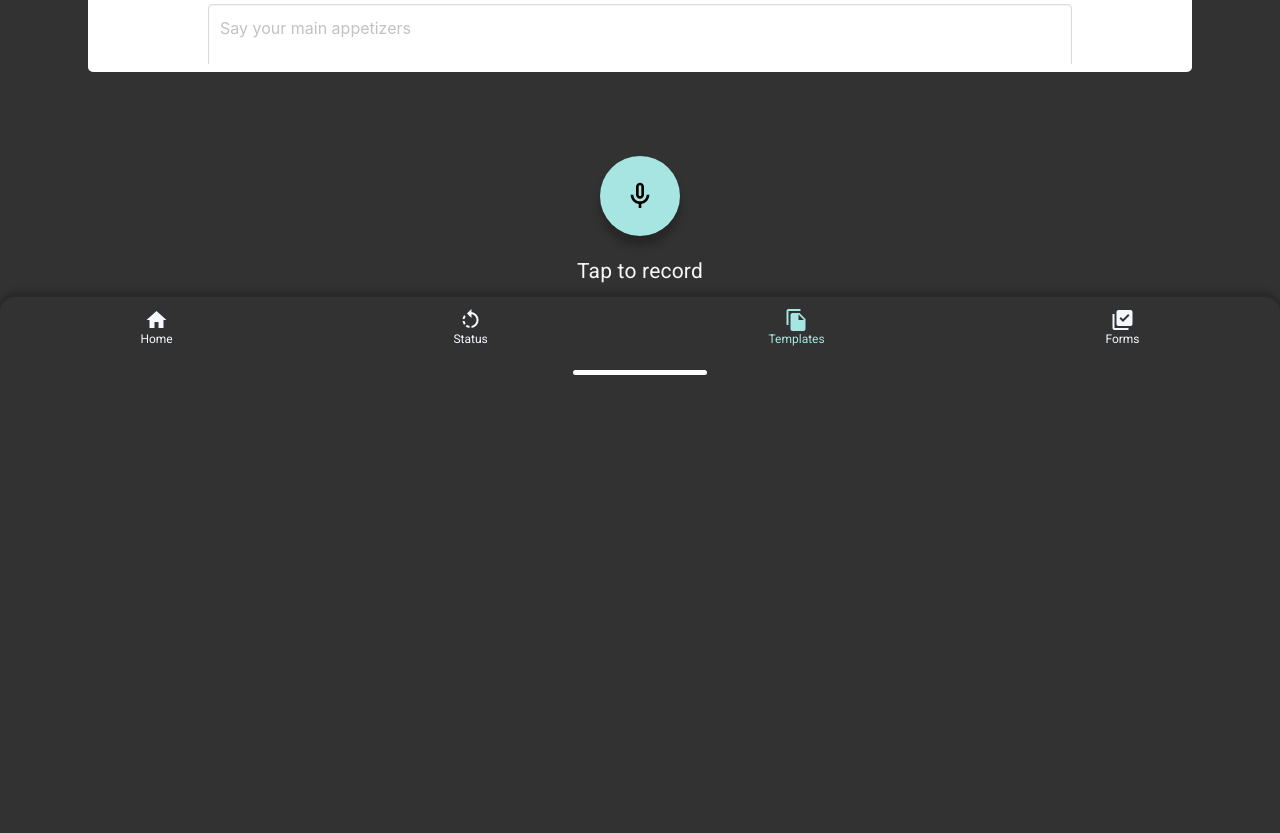
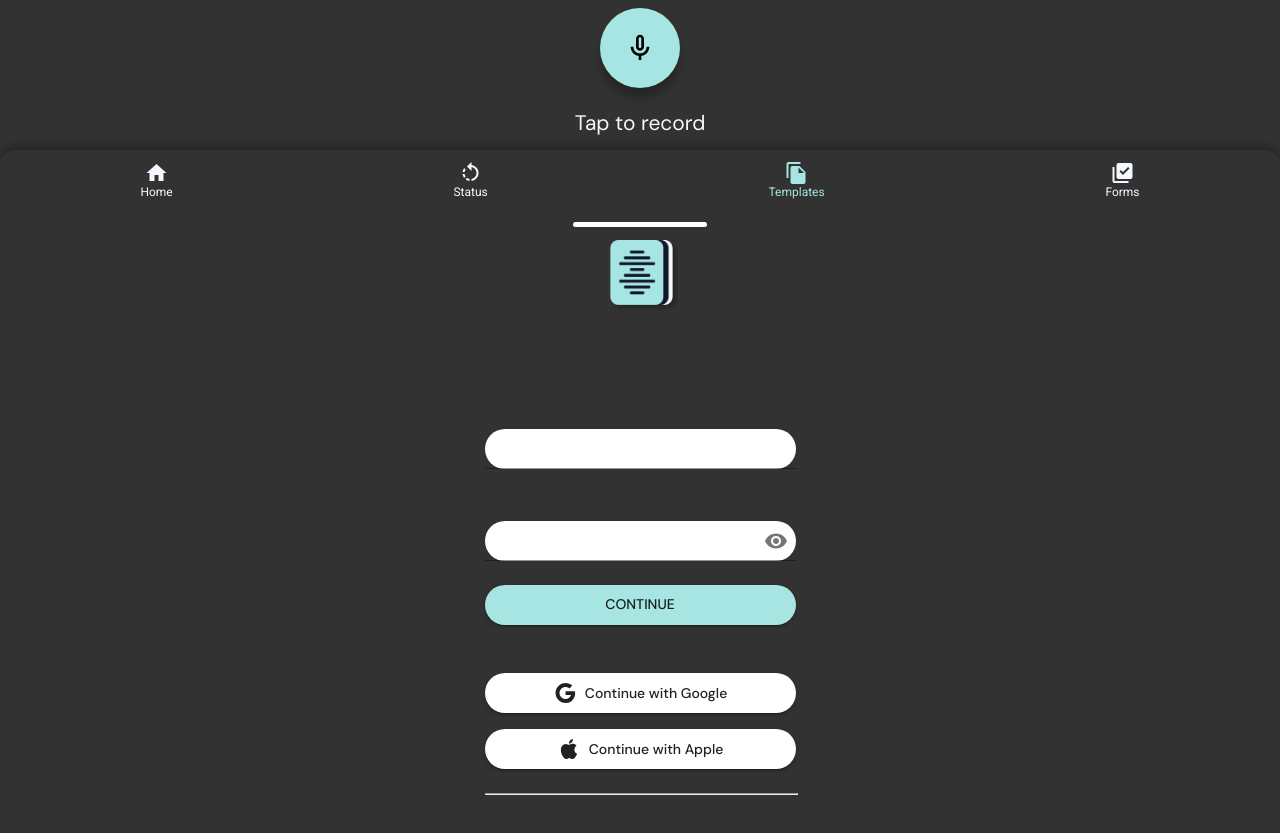
Before and after one commit to SantiagoUriarte/GoogleServerlessCloudHackathon2022, a React (Vite) app in the folder frontend/: page / in a window 1280 px wide. Shown: the part 413-1246 px from the top of the page. Before the commit the page ends 800 px from the top, so only its background shows below. Built offline with nearby package versions, Linux system fonts and the light colour scheme.

Commit message:
Completed login page UI

```diff
--- a/frontend/index.html
+++ b/frontend/index.html
@@ -3,6 +3,18 @@
   <head>
     <meta charset="UTF-8" />
     <link rel="icon" type="image/svg+xml" href="/src/favicon.svg" />
+    <link rel="preconnect" href="https://fonts.googleapis.com" />
+    <link rel="preconnect" href="https://fonts.gstatic.com" crossorigin />
+    <link
+      href="https://fonts.googleapis.com/css2?family=DM+Sans:wght@400;500;700&family=Source+Sans+Pro:ital,wght@0,200;0,300;0,400;0,700;1,200;1,600&display=swap"
+      rel="stylesheet"
+    />
+    <link rel="preconnect" href="https://fonts.googleapis.com" />
+    <link rel="preconnect" href="https://fonts.gstatic.com" crossorigin />
+    <link
+      href="https://fonts.googleapis.com/css2?family=DM+Sans:wght@400;500;700&family=Source+Sans+Pro:ital,wght@0,200;0,300;0,400;0,700;1,200;1,600&family=Urbanist:wght@400;500;700&display=swap"
+      rel="stylesheet"
+    />
     <meta name="viewport" content="width=device-width, initial-scale=1.0" />
     <link
       rel="stylesheet"
--- a/frontend/src/App.jsx
+++ b/frontend/src/App.jsx
@@ -3,6 +3,9 @@ import React from "react";
 import ShowTemplatePage from "./pages/ShowTemplatePage/ShowTemplatePage";
 import BottomNavbar from "./components/BottomNavbar/BottomNavbar";
 import BottomNavbarSpacer from "./components/BottomNavbarSpacer/BottomNavbarSpacer";
+import LoginButton from "./components/LoginButton/LoginButton";
+import InputBox from "./components/InputBox/InputBox";
+import LoginWrapper from "./components/LoginWrapper/LoginWrapper";
 
 const containerStyle = {
   height: "100vh",
@@ -19,6 +22,7 @@ export default function App() {
       <ShowTemplatePage />
       {/* <BottomNavbarSpacer /> */}
       <BottomNavbar />
+      <LoginWrapper></LoginWrapper>
     </Container>
   );
 }
--- /dev/null
+++ b/frontend/src/components/InputBox/InputBox.jsx
@@ -0,0 +1,94 @@
+import React from "react";
+import Visibility from "@mui/icons-material/Visibility";
+import VisibilityOff from "@mui/icons-material/VisibilityOff";
+import {
+  FormControl,
+  InputLabel,
+  OutlinedInput,
+  InputAdornment,
+  IconButton,
+  TextField,
+  FilledInput,
+  Box,
+} from "@mui/material";
+const InputBox = ({ style, onSubmitFunc, variant }) => {
+  const [values, setValues] = React.useState("");
+  let showAdornment = false;
+  switch (variant) {
+    case "text":
+      break;
+    case "password":
+      showAdornment = true;
+      break;
+    default:
+      break;
+  }
+
+  return (
+    <Box sx={{ ...style }}>
+      <FilledInput
+        onChange={(e) => {
+          const newValue = e.target.value;
+          setValues(newValue);
+          onSubmitFunc(newValue);
+        }}
+        sx={{
+          borderRadius: 30,
+          backgroundColor: "white",
+          width: 311,
+          height: 40,
+        }}
+        value={values.password}
+        endAdornment={
+          showAdornment ? (
+            <InputAdornment position="end">
+              <IconButton aria-label="toggle password visibility" edge="end">
+                {values.showPassword ? <VisibilityOff /> : <Visibility />}
+              </IconButton>
+            </InputAdornment>
+          ) : (
+            ""
+          )
+        }
+      />
+    </Box>
+  );
+};
+
+//    <InputAdornment position="end">
+//   <IconButton
+//     aria-label="toggle password visibility"
+//     onClick={handleClickShowPassword}
+//     onMouseDown={handleMouseDownPassword}
+//     edge="end"
+//   >
+//     {values.showPassword ? <VisibilityOff /> : <Visibility />}
+//   </IconButton>
+// </InputAdornment>;
+
+export default InputBox;
+
+{
+  /* <FormControl sx={{ m: 1, width: "25ch" }} variant="outlined">
+  <InputLabel htmlFor="outlined-adornment-password">Password</InputLabel>
+  <OutlinedInput
+    id="outlined-adornment-password"
+    type={values.showPassword ? "text" : "password"}
+    value={values.password}
+    onChange={handleChange("password")}
+    endAdornment={
+      <InputAdornment position="end">
+        <IconButton
+          aria-label="toggle password visibility"
+          onClick={handleClickShowPassword}
+          onMouseDown={handleMouseDownPassword}
+          edge="end"
+        >
+          {values.showPassword ? <VisibilityOff /> : <Visibility />}
+        </IconButton>
+      </InputAdornment>
+    }
+    label="Password"
+  />
+</FormControl>; */
+}
--- /dev/null
+++ b/frontend/src/components/LoginButton/LoginButton.jsx
@@ -0,0 +1,40 @@
+import React from "react";
+import { Button, Box } from "@mui/material";
+import GoogleIcon from "@mui/icons-material/Google";
+import AppleIcon from "@mui/icons-material/Apple";
+
+const LoginButton = ({ children, icon, sx, variant, apple, auth }) => {
+  let logo = <GoogleIcon></GoogleIcon>;
+  if (apple) {
+    logo = <AppleIcon></AppleIcon>;
+  }
+
+  let buttonStyle = {
+    maxWidth: 311,
+    width: "100%",
+    height: 40,
+    borderRadius: 30,
+    textTransform: "none",
+  };
+
+  if (auth) {
+    buttonStyle = {
+      maxWidth: 311,
+      width: "100%",
+      height: 40,
+      borderRadius: 30,
+      textTransform: "none",
+      gap: 1,
+      backgroundColor: "white",
+    };
+  }
+
+  return (
+    <Button variant="contained" sx={{ ...buttonStyle, ...sx }}>
+      {icon && logo}
+      {children}
+    </Button>
+  );
+};
+
+export default LoginButton;
--- /dev/null
+++ b/frontend/src/components/LoginWrapper/LoginWrapper.jsx
@@ -0,0 +1,101 @@
+import React, { useState } from "react";
+import { Box, Typography, TextField } from "@mui/material";
+import inFormLogo from "./inFormDefaultLogo.png";
+import InputBox from "../InputBox/InputBox";
+import LoginButton from "../LoginButton/LoginButton";
+const LoginWrapper = () => {
+  const login = () => {
+    Axios({
+      method: "POST",
+      data: {
+        username: loginUsername,
+        password: loginPassword,
+      },
+      withCredentials: true,
+      url: "http://localhost:4000/login",
+    }).then((res) => console.log(res));
+  };
+  const [loginUsername, setLoginUsername] = useState("");
+  const [loginPassword, setLoginPassword] = useState("");
+  const boxStyle = {
+    display: "flex",
+    justifyContent: "center",
+    alignItems: "center",
+    flexDirection: "column",
+  };
+  return (
+    <Box>
+      <Box
+        sx={{
+          display: "flex",
+          justifyContent: "center",
+          alignItems: "center",
+          flexDirection: "column",
+          paddingBottom: 4,
+        }}
+      >
+        <Box>
+          <img
+            style={{ width: 70, height: 72, marginLeft: 10 }}
+            src={inFormLogo}
+            alt="inForm Logo"
+          />
+        </Box>
+        <Box
+          sx={{
+            fontFamily: "urbanist",
+            fontWeight: 400,
+            fontSize: 36,
+            lineHeight: "43px",
+            color: "white",
+          }}
+        >
+          <Typography
+            sx={{ fontFamily: "urbanist", fontSize: 36, fontWeight: 400 }}
+          >
+            inForm
+          </Typography>
+        </Box>
+      </Box>
+      <Box sx={{ ...boxStyle }}>
+        <Box sx={{ paddingBottom: 1 }}>
+          <Typography sx={{ fontSize: 13, paddingBottom: 1 }}>
+            Email or Phone Number
+          </Typography>
+          <InputBox
+            variant="text"
+            onSubmitFunc={setLoginUsername}
+            style={{ paddingBottom: 2 }}
+          ></InputBox>
+        </Box>
+        <Box sx={{ paddingBottom: 1 }}>
+          <Typography sx={{ fontSize: 13, paddingBottom: 1 }}>
+            Password
+          </Typography>
+          <InputBox
+            variant="password"
+            onSubmitFunc={setLoginPassword}
+            style={{ paddingBottom: 2 }}
+          ></InputBox>
+        </Box>
+        <LoginButton onClick={login} sx={{ marginBottom: 2 }}>CONTINUE</LoginButton>
+
+        <Box sx={{ paddingBottom: 2 }}>
+          <Typography sx={{ fontWeight: 400, fontSize: 11 }}>OR</Typography>
+        </Box>
+        <LoginButton sx={{ marginBottom: 2 }} google icon auth>
+          Continue with Google
+        </LoginButton>
+        <LoginButton sx={{ marginBottom: 2 }} apple icon auth>
+          Continue with Apple
+        </LoginButton>
+        <hr style={{ maxWidth: 311, width: "100%" }}></hr>
+        <Typography sx={{ marginTop: 3, fontSize: 15 }}>
+          Create a New Account{" "}
+        </Typography>
+      </Box>
+    </Box>
+  );
+};
+
+export default LoginWrapper;
--- a/frontend/src/theme.js
+++ b/frontend/src/theme.js
@@ -3,9 +3,9 @@ import { createTheme } from "@mui/material/styles";
 const primary = "#A6E5E1"; // Cyan
 const secondary = "#F5F9FF"; // Light blues
 const defaultText = "#323232"; // Dark grey
-const defaultText2 = "#F7F7F7"; // Dark grey
+const defaultText2 = "#F7F7F7"; // White
 const defaultBackground = "#F7F7F7"; // White
-
+const defaultFont = "DM Sans";
 export const theme = createTheme({
   palette: {
     primary: {
@@ -24,6 +24,7 @@ export const theme = createTheme({
     },
   },
   typography: {
+    fontFamily: defaultFont,
     allVariants: {
       color: defaultText,
     },
```
Also changed, not shown: frontend/src/components/LoginWrapper/inFormDefaultLogo.png (added), 1 other file (tests, documents, lock files or other folders).
